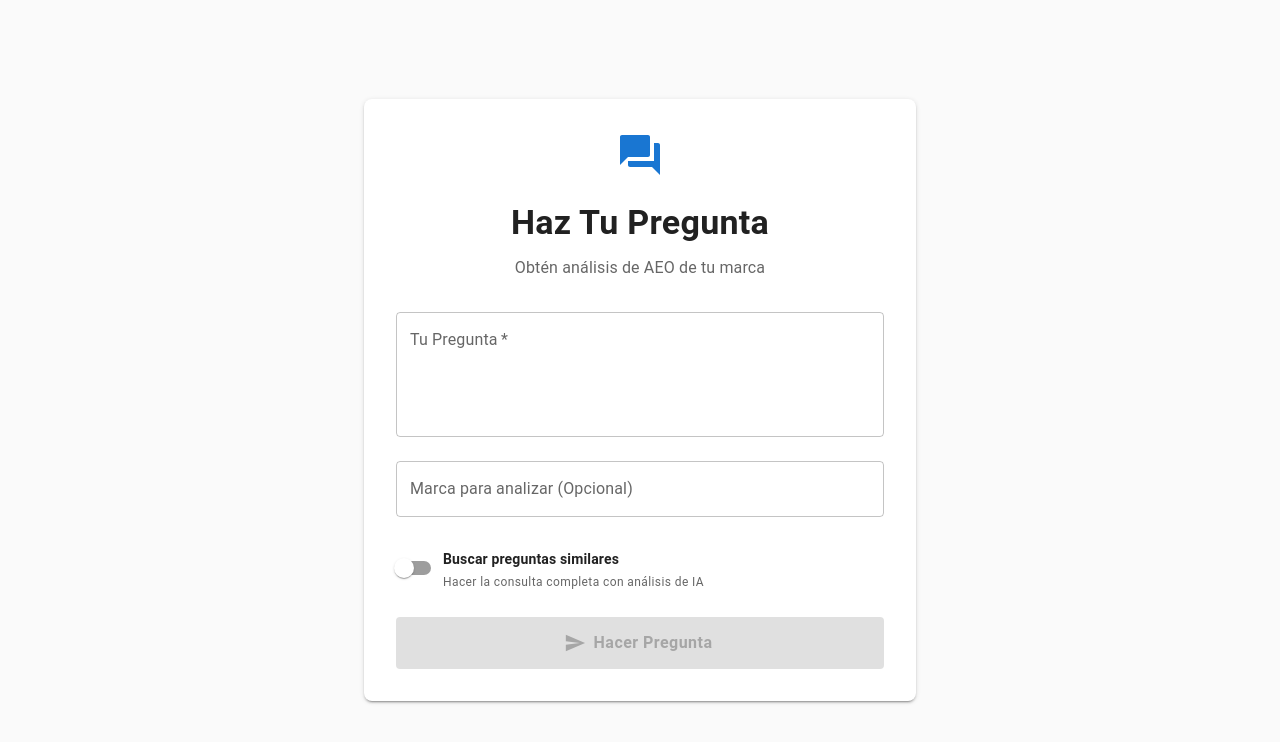
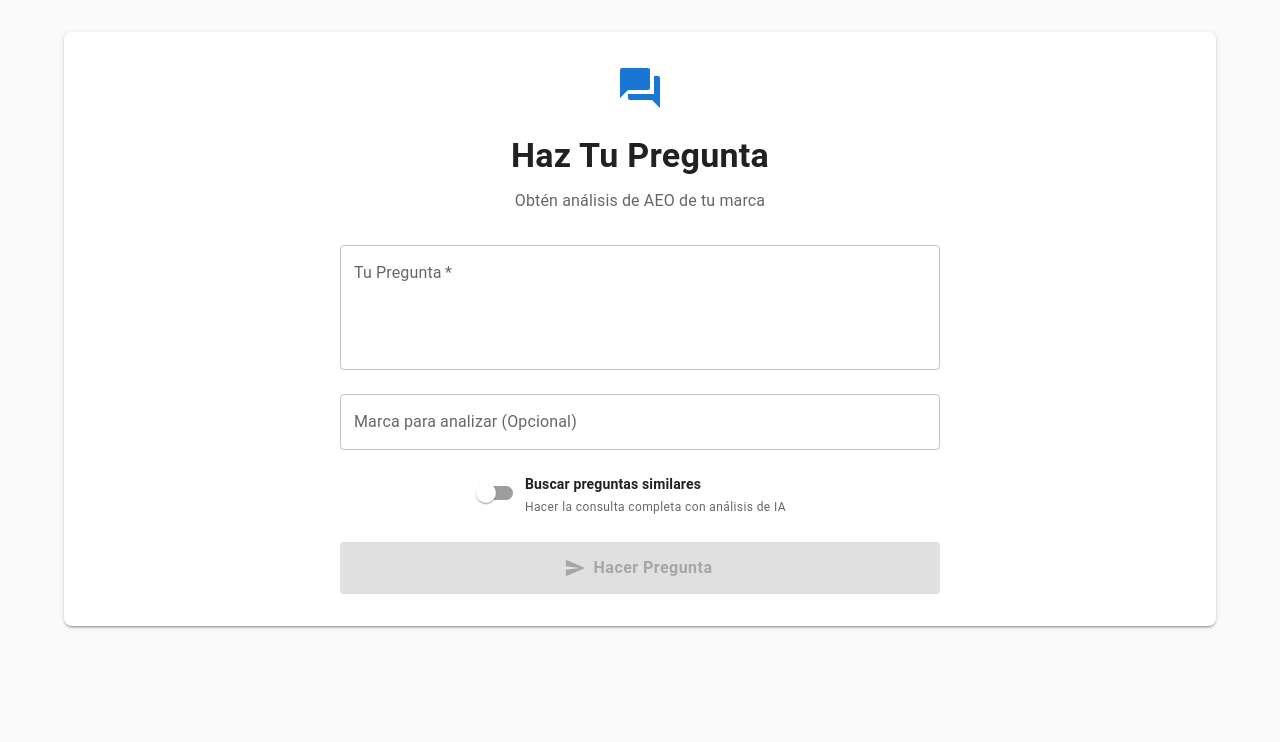
Before and after one commit to BrunoFarfan/aeo-frontend, a React (Vite) app: page / in a window 1280 px wide. Shown: the top 742 px of the page. Built offline with nearby package versions, Linux system fonts and the light colour scheme.

Commit message:
Refactor BrandFocusAnalysis and QueryForm components for improved layout and functionality; update ResultsDisplay to include focused analysis tab based on brand input

```diff
--- a/src/components/BrandFocusAnalysis.jsx
+++ b/src/components/BrandFocusAnalysis.jsx
@@ -153,7 +153,7 @@ function BrandFocusAnalysis({ currentResult, similarPreviousResults, brand }) {
   }))
 
   // Historical trend data (if multiple historical entries)
-  const historicalTrendData = historicalBrandData.length > 1
+  const historicalTrendData = historicalBrandData.length > 0
     ? historicalBrandData
         .sort((a, b) => a.similarity - b.similarity)
         .map((item, index) => ({
@@ -163,6 +163,8 @@ function BrandFocusAnalysis({ currentResult, similarPreviousResults, brand }) {
           similarity: (item.similarity * 100).toFixed(1)
         }))
     : []
+
+
 
   // Model comparison data for charts
   const modelComparisonData = Object.keys(historicalModelStats).map(model => ({
@@ -418,7 +420,7 @@ function BrandFocusAnalysis({ currentResult, similarPreviousResults, brand }) {
           )}
 
           {/* Historical Trend Chart */}
-          {historicalTrendData.length > 1 && (
+          {historicalTrendData.length > 0 && (
             <Box sx={{ mt: 3 }}>
               <Typography variant="subtitle2" sx={{ fontWeight: 600, mb: 1 }}>
                 Tendencia Histórica
@@ -427,10 +429,39 @@ function BrandFocusAnalysis({ currentResult, similarPreviousResults, brand }) {
                 <LineChart data={historicalTrendData}>
                   <CartesianGrid strokeDasharray="3 3" />
                   <XAxis dataKey="index" />
-                  <YAxis />
+                  <YAxis
+                    yAxisId="left"
+                    domain={[1, 5]}
+                    reversed={true}
+                    label={{ value: 'Posición', angle: -90, position: 'center', offset: 10 }}
+                    tick={{ fontSize: 12 }}
+                    width={70}
+                  />
+                  <YAxis
+                    yAxisId="right"
+                    orientation="right"
+                    domain={[0, 1]}
+                    label={{ value: 'Sentimiento', angle: 90, position: 'center', offset: 10 }}
+                    tick={{ fontSize: 12 }}
+                    width={90}
+                  />
                   <Tooltip />
-                  <Line type="monotone" dataKey="position" stroke="#8884d8" name="Posición" />
-                  <Line type="monotone" dataKey="sentiment" stroke="#82ca9d" name="Sentimiento" />
+                  <Line
+                    yAxisId="left"
+                    type="monotone"
+                    dataKey="position"
+                    stroke="#8884d8"
+                    name="Posición"
+                    strokeWidth={2}
+                  />
+                  <Line
+                    yAxisId="right"
+                    type="monotone"
+                    dataKey="sentiment"
+                    stroke="#82ca9d"
+                    name="Sentimiento"
+                    strokeWidth={2}
+                  />
                 </LineChart>
               </ResponsiveContainer>
             </Box>
--- a/src/components/QueryForm.jsx
+++ b/src/components/QueryForm.jsx
@@ -5,7 +5,8 @@ import {
   Button,
   CircularProgress,
   FormControlLabel,
-  Switch
+  Switch,
+  Grid
 } from '@mui/material'
 import { QuestionAnswer, Send } from '@mui/icons-material'
 
@@ -48,6 +49,8 @@ function QueryForm({
 
       {/* Form */}
       <Box component="form" onSubmit={onSubmit} sx={{ mt: 3 }}>
+        <Box sx={{ display: 'flex', justifyContent: 'center' }}>
+          <Box sx={{ maxWidth: '600px', width: '100%' }}>
             <TextField
               fullWidth
               multiline
@@ -57,8 +60,8 @@ function QueryForm({
               value={question}
               onChange={(e) => setQuestion(e.target.value)}
               required
+              placeholder="¿Qué te gustaría saber?"
               sx={{ mb: 3 }}
-          placeholder="¿Qué te gustaría saber?"
             />
 
             <TextField
@@ -67,11 +70,13 @@ function QueryForm({
               variant="outlined"
               value={brand}
               onChange={(e) => setBrand(e.target.value)}
-          sx={{ mb: 4 }}
               placeholder="Ingresa el nombre de la marca..."
+              sx={{ mb: 3 }}
             />
+          </Box>
+        </Box>
 
-        <Box sx={{ mb: 3 }}>
+        <Box sx={{ mb: 3, display: 'flex', justifyContent: 'center' }}>
           <FormControlLabel
             control={
               <Switch
@@ -102,9 +107,9 @@ function QueryForm({
           />
         </Box>
 
+        <Box sx={{ display: 'flex', justifyContent: 'center' }}>
           <Button
             type="submit"
-          fullWidth
             variant="contained"
             size="large"
             disabled={isSubmitting || !question.trim()}
@@ -119,7 +124,9 @@ function QueryForm({
               py: 1.5,
               textTransform: 'none',
               fontSize: '1rem',
-            fontWeight: 600
+              fontWeight: 600,
+              maxWidth: '600px',
+              width: '100%'
             }}
           >
             {isSubmitting
@@ -131,6 +138,7 @@ function QueryForm({
           </Button>
         </Box>
       </Box>
+    </Box>
   )
 }
 
--- a/src/components/ResultsDisplay.jsx
+++ b/src/components/ResultsDisplay.jsx
@@ -5,13 +5,15 @@ import {
   Tabs,
   Tab
 } from '@mui/material'
+import BrandFocusAnalysis from './BrandFocusAnalysis'
 
 function ResultsDisplay({
   currentResult,
   similarPreviousResults,
   activeResultsTab,
   onResultsTabChange,
-  searchSimilarQuestions = false
+  searchSimilarQuestions = false,
+  brand = ''
 }) {
   return (
     <Box sx={{ mt: 4 }}>
@@ -27,11 +29,12 @@ function ResultsDisplay({
         >
           {!searchSimilarQuestions && <Tab label="Resultados Actuales" />}
           <Tab label="Resultados Anteriores" />
+          {brand && brand.trim() && <Tab label="Análisis Enfocado" />}
         </Tabs>
 
         {/* Current Results Tab */}
         {activeResultsTab === 0 && !searchSimilarQuestions && currentResult && (
-          <Box sx={{ p: 3 }}>
+          <Box sx={{ p: 3, maxHeight: '600px', overflow: 'auto' }}>
             {typeof currentResult === 'object' ? (
               Object.entries(currentResult).map(([model, response]) => (
                 <Paper key={model} sx={{ p: 3, mb: 2, bgcolor: 'white' }}>
@@ -104,15 +107,15 @@ function ResultsDisplay({
         )}
 
         {/* Previous Results Tab */}
-        {(activeResultsTab === 1 || (searchSimilarQuestions && activeResultsTab === 0)) && similarPreviousResults && similarPreviousResults.length > 0 && (
-          <Box sx={{ p: 3, maxHeight: '400px', overflow: 'auto' }}>
+        {((!searchSimilarQuestions && activeResultsTab === 1) || (searchSimilarQuestions && activeResultsTab === 0)) && similarPreviousResults && similarPreviousResults.length > 0 && (
+          <Box sx={{ p: 3, maxHeight: '600px', overflow: 'auto' }}>
             {similarPreviousResults.map((result, index) => (
               <Paper key={index} sx={{ p: 3, mb: 2, bgcolor: 'white' }}>
                 <Typography variant="subtitle1" sx={{ fontWeight: 600, mb: 2, color: 'primary.main' }}>
                   Pregunta: {result.question}
                 </Typography>
                 <Typography variant="body2" sx={{ mb: 2, color: 'text.secondary' }}>
-                  Similitud: {(result.similarity_score * 100).toFixed(1)}%
+                  Similitud pregunta: {(result.similarity_score * 100).toFixed(1)}%
                 </Typography>
                 {result.processed_responses && typeof result.processed_responses === 'object' ? (
                   Object.entries(result.processed_responses).map(([model, response]) => (
@@ -184,6 +187,17 @@ function ResultsDisplay({
             ))}
           </Box>
         )}
+
+        {/* Focused Analysis Tab */}
+        {brand && brand.trim() && ((!searchSimilarQuestions && activeResultsTab === 2) || (searchSimilarQuestions && activeResultsTab === 1)) && (
+          <Box sx={{ p: 3, maxHeight: '600px', overflow: 'auto' }}>
+            <BrandFocusAnalysis
+              currentResult={searchSimilarQuestions ? null : currentResult}
+              similarPreviousResults={similarPreviousResults}
+              brand={brand}
+            />
+          </Box>
+        )}
       </Paper>
     </Box>
   )
--- a/src/pages/Home.jsx
+++ b/src/pages/Home.jsx
@@ -11,7 +11,6 @@ import { useBrandAggregation } from '../hooks/useBrandAggregation'
 import QueryForm from '../components/QueryForm'
 import ResultsDisplay from '../components/ResultsDisplay'
 import BrandAggregation from '../components/BrandAggregation'
-import BrandFocusAnalysis from '../components/BrandFocusAnalysis'
 
 function Home() {
   const [question, setQuestion] = useState('')
@@ -49,8 +48,8 @@ function Home() {
         // Only search for similar questions without making the actual query
         const result = await similarQuestions(question, brand)
         setSimilarPreviousResults(result.similar_previous_results)
-        // Automatically switch to previous results tab when only searching similar questions
-        setActiveResultsTab(0)
+        // Automatically switch to focused analysis tab when brand is provided, otherwise previous results
+        setActiveResultsTab(brand && brand.trim() ? 1 : 0)
 
         // Show message if no similar questions found but request was successful
         if (!result.similar_previous_results || result.similar_previous_results.length === 0) {
@@ -80,19 +79,21 @@ function Home() {
       sx={{
         minHeight: '100vh',
         display: 'flex',
-        alignItems: 'center',
+        alignItems: 'flex-start',
         justifyContent: 'center',
         bgcolor: 'grey.50',
         py: 4
       }}
     >
-      <Container maxWidth="sm">
+      <Container maxWidth="lg">
         <Paper
           elevation={2}
           sx={{
             p: 4,
             borderRadius: 2,
-            bgcolor: 'white'
+            bgcolor: 'white',
+            width: '100%',
+            maxWidth: '1200px'
           }}
         >
           {/* Query Form */}
@@ -129,6 +130,7 @@ function Home() {
               activeResultsTab={activeResultsTab}
               onResultsTabChange={handleResultsTabChange}
               searchSimilarQuestions={searchSimilarQuestions}
+              brand={brand}
             />
           )}
 
@@ -143,14 +145,7 @@ function Home() {
             />
           )}
 
-          {/* Brand Focus Analysis */}
-          {brand && brand.trim() && (currentResult || (similarPreviousResults && similarPreviousResults.length > 0)) && (
-            <BrandFocusAnalysis
-              currentResult={currentResult}
-              similarPreviousResults={similarPreviousResults}
-              brand={brand}
-            />
-          )}
+
         </Paper>
       </Container>
     </Box>
```
Lines whose indentation alone changed are shown as unchanged.
